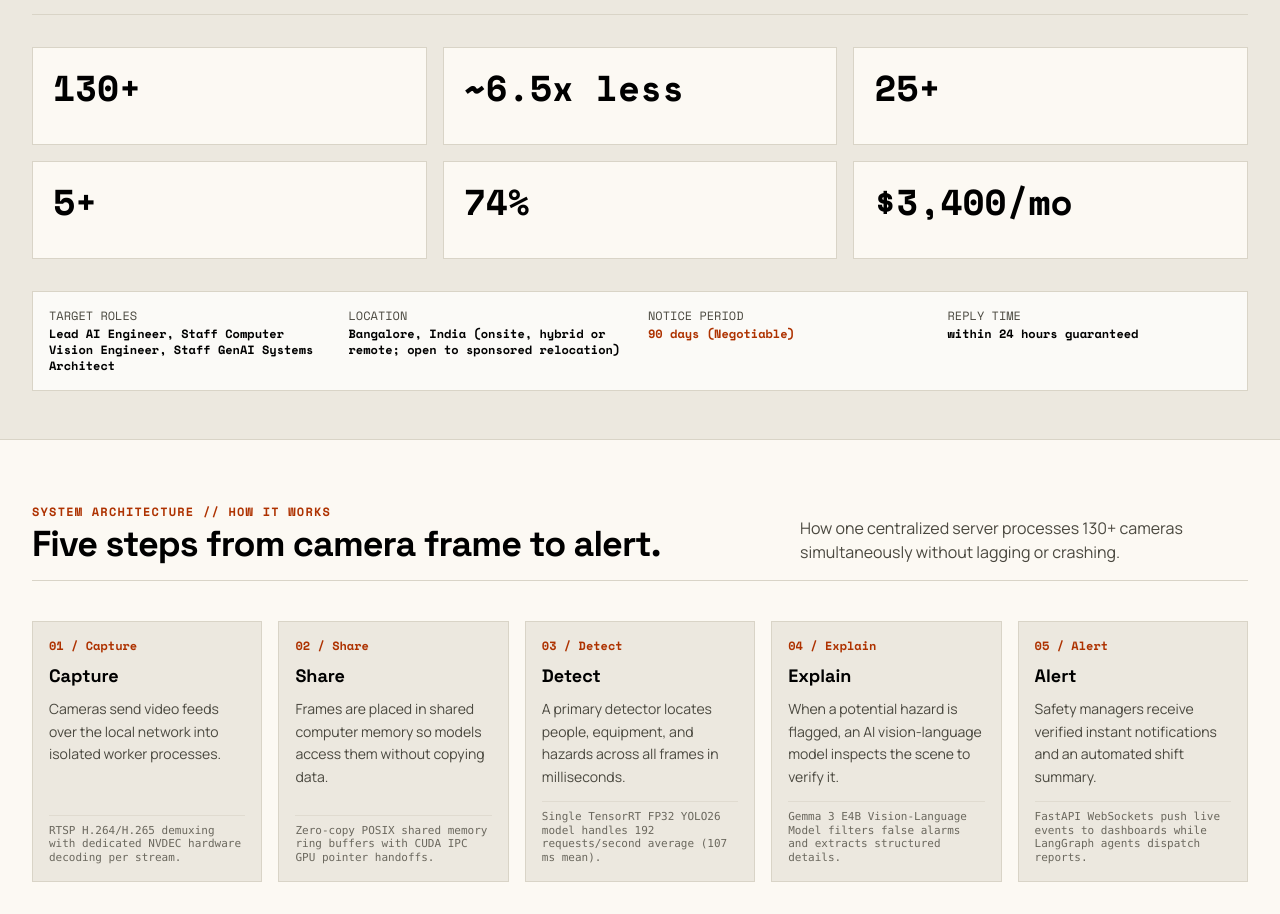
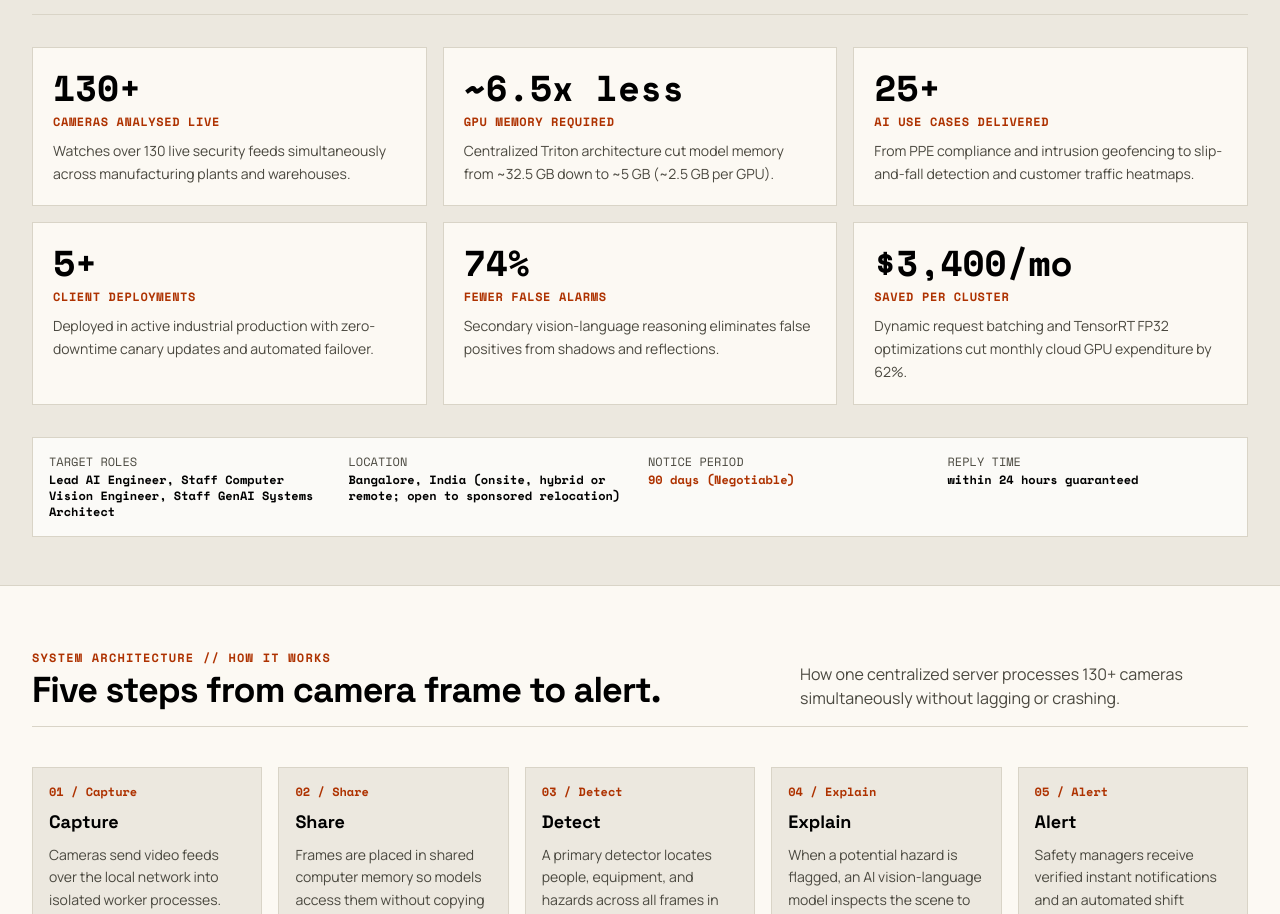
Before and after one commit to Rajeshkumarnextbrain/portfilio, a Next.js app: page / in a window 1280 px wide. Shown: the part 1208-2122 px from the top of the page. Built offline with nearby package versions, Linux system fonts and the light colour scheme; no server answers.

Commit message:
fix: use unique key prop and correct property names for AT_A_GLANCE_METRICS

```diff
--- a/app/page.jsx
+++ b/app/page.jsx
@@ -247,15 +247,15 @@ export default function HomePage() {
             {/* 6 Ruled Metric Rows */}
             <div className="grid grid-cols-1 md:grid-cols-2 lg:grid-cols-3 gap-4">
               {AT_A_GLANCE_METRICS.map((item) => (
-                <div key={item.label} className="p-5 bg-surface border border-line flex flex-col gap-1.5">
+                <div key={item.title} className="p-5 bg-surface border border-line flex flex-col gap-1.5">
                   <span className="font-metric-numeral text-3xl sm:text-4xl font-bold text-primary">
                     {item.value}
                   </span>
                   <span className="font-label-sm text-xs uppercase font-bold text-secondary tracking-wider">
-                    {item.label}
+                    {item.title}
                   </span>
                   <p className="font-body-md text-sm text-ink-muted mt-1 leading-relaxed">
-                    {item.detail}
+                    {item.caption}
                   </p>
                 </div>
               ))}
```
